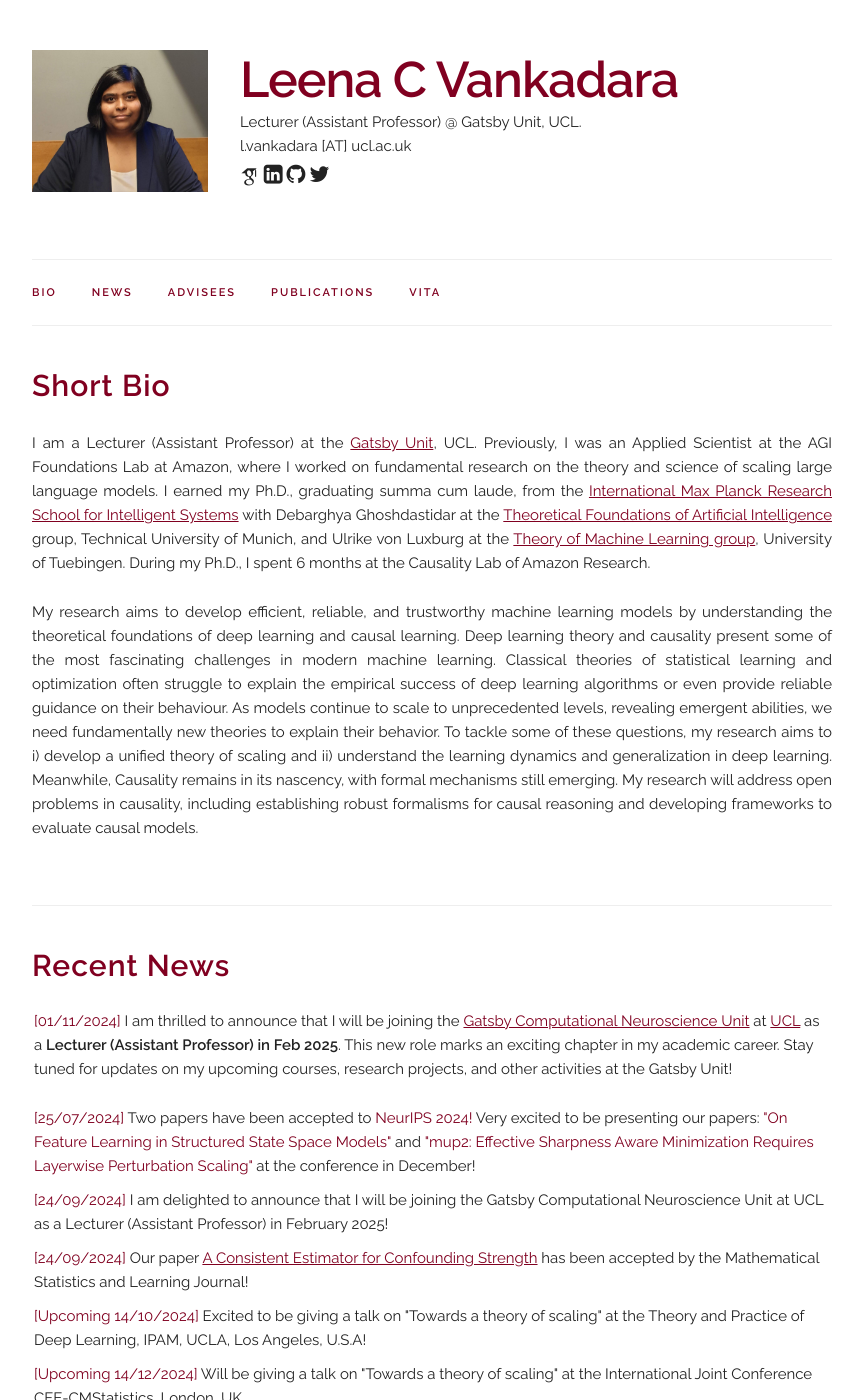
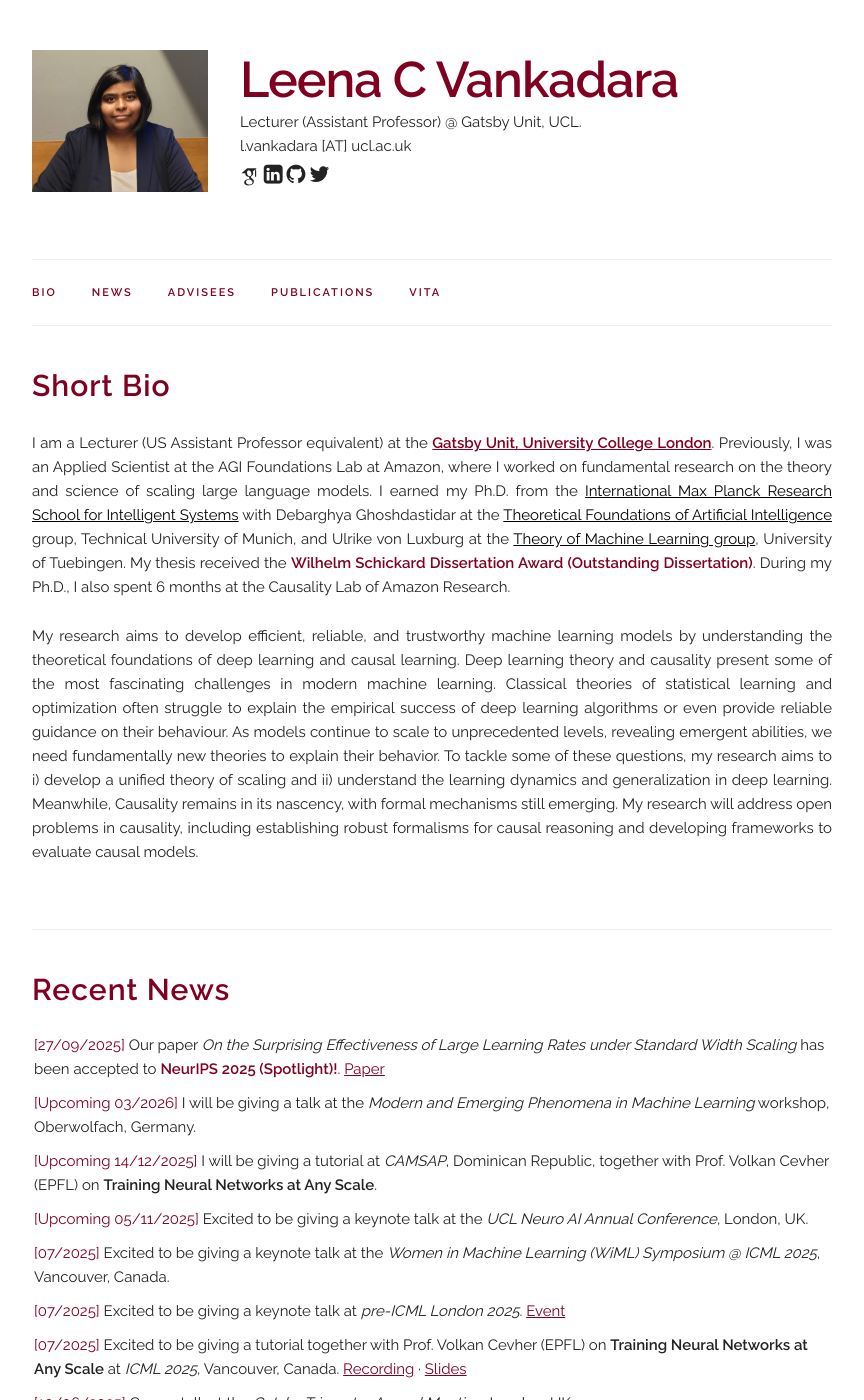
Before and after one commit to leenachennuru/leenacvankadara.com, a Jekyll site: the page built from index.html, in a window 1280 px wide and 1400 px high. Shown: the whole window, without its empty margins (208-1072 px from the left). Built offline with Jekyll 4.4.1, drawn with Linux system fonts in a browser that asks for light colours; some web fonts are replaced; some of the changed text lies outside the part shown.

Commit message:
updates 2025

```diff
--- a/index.html
+++ b/index.html
@@ -22,12 +22,12 @@
     <!-- My broad interests lie in understanding the limits of learning by trying to answer questions such as when is learning possible and when is it not? Such questions are particularly interesting when posed in constrained settings, for instance, constraints on computational complexity or adversarial robustness. Understanding such fundamental limits foster the design of provably efficient and reliable Machine learning methods. -->
 
     <p style="text-align: justify;">
-      I am a Lecturer (Assistant Professor) at the <a style="color: #800020;" href="https://www.ucl.ac.uk/gatsby/people" target="_blank">Gatsby Unit</a>, UCL. Previously, I was an Applied Scientist at the AGI Foundations Lab at Amazon, where I worked on fundamental research on the theory and science of scaling large language models.
-      I earned my Ph.D., graduating summa cum laude, from the
-      <a style="color: #800020;" href="https://imprs.is.mpg.de/" target="_blank">International Max Planck Research School for Intelligent Systems</a> with Debarghya Ghoshdastidar at the
-      <a style="color: #800020;" href="https://www.cs.cit.tum.de/tfai/home/" target="_blank">Theoretical Foundations of Artificial Intelligence</a> group, Technical University of Munich,
+      I am a Lecturer (US Assistant Professor equivalent) at the <a style="color: #800020;" href="https://www.ucl.ac.uk/gatsby/people" target="_blank"><b>Gatsby Unit, University College London</b></a>. Previously, I was an Applied Scientist at the AGI Foundations Lab at Amazon, where I worked on fundamental research on the theory and science of scaling large language models.
+      I earned my Ph.D. from the
+      <a style="color: #000000;" href="https://imprs.is.mpg.de/" target="_blank">International Max Planck Research School for Intelligent Systems</a> with Debarghya Ghoshdastidar at the
+      <a style="color: #000000;" href="https://www.cs.cit.tum.de/tfai/home/" target="_blank">Theoretical Foundations of Artificial Intelligence</a> group, Technical University of Munich,
       and Ulrike von Luxburg at the
-      <a style="color: #800020;" href="http://www.tml.cs.uni-tuebingen.de/team/index.php" target="_blank">Theory of Machine Learning group</a>, University of Tuebingen. During my Ph.D., I spent 6 months at the Causality Lab of Amazon Research.
+      <a style="color: #000000;" href="http://www.tml.cs.uni-tuebingen.de/team/index.php" target="_blank">Theory of Machine Learning group</a>, University of Tuebingen. My thesis received the <b style="color: #800020;">Wilhelm Schickard Dissertation Award (Outstanding Dissertation)</b>. During my Ph.D., I also spent 6 months at the Causality Lab of Amazon Research.
     </p>
 
 
@@ -54,6 +54,39 @@
   <h4 style="color: #800020; font-weight: bold; margin-top: 0;">Recent News</h4>
   <!-- <p> Scroll for older news </p> -->
   <UL style="list-style-type: none; padding: 2px; overflow-y: hidden; height:auto;">
+
+
+    <li> <span style="color: #800020;">[27/09/2025]</span>
+      Our paper <i>On the Surprising Effectiveness of Large Learning Rates under Standard Width Scaling</i> has been accepted to <b style="color: #800020;">NeurIPS 2025 (Spotlight)!</b>. <a style="color: #800020;" href="https://arxiv.org/abs/2505.22491" target="_blank">Paper</a></li>
+
+
+
+    <li> <span style="color: #800020;">[Upcoming 03/2026]</span>
+      I will be giving a talk at the <i>Modern and Emerging Phenomena in Machine Learning</i> workshop, Oberwolfach, Germany.</li>
+
+
+      <li> <span style="color: #800020;">[Upcoming 14/12/2025]</span>
+      I will be giving a tutorial at <i>CAMSAP</i>, Dominican Republic, together with Prof. Volkan Cevher (EPFL) on <b>Training Neural Networks at Any Scale</b>.</li>
+
+
+      <li> <span style="color: #800020;">[Upcoming 05/11/2025]</span>
+      Excited to be giving a keynote talk at the <i>UCL Neuro AI Annual Conference</i>, London, UK.</li>
+
+
+      <li> <span style="color: #800020;">[07/2025]</span>
+      Excited to be giving a keynote talk at the <i>Women in Machine Learning (WiML) Symposium @ ICML 2025</i>, Vancouver, Canada.</li>
+
+
+      <li> <span style="color: #800020;">[07/2025]</span>
+      Excited to be giving a keynote talk at <i>pre-ICML London 2025</i>. <a style="color: #800020;" href="https://sites.google.com/view/pre-icml-london-2025" target="_blank">Event</a></li>
+
+
+      <li> <span style="color: #800020;">[07/2025]</span>
+      Excited to be giving a tutorial together with Prof. Volkan Cevher (EPFL) on <b>Training Neural Networks at Any Scale</b> at <i>ICML 2025</i>, Vancouver, Canada. <a style="color: #800020;" href="https://icml.cc/virtual/2025/40012" target="_blank">Recording</a> · <a style="color: #800020;" href="https://drive.google.com/drive/folders/1uecsX2M4Am1fqBaL2uB9hNsjFNO7Wtln?usp=drive_link" target="_blank">Slides</a></li>
+
+
+      <li> <span style="color: #800020;">[10/06/2025]</span>
+      Gave a talk at the <i>Gatsby Tri‑centre Annual Meeting</i>, London, UK.</li>
 
     <li> <span style="color: #800020;">[01/11/2024]</span>
       I am thrilled to announce that I will be joining the <a style="color: #800020;" href="https://www.ucl.ac.uk/gatsby/people" target="_blank">Gatsby Computational Neuroscience Unit</a> at <a style="color: #800020;" href="https://www.ucl.ac.uk/">UCL</a> as a <b>Lecturer (Assistant Professor) in Feb 2025</b>. This new role marks an exciting chapter in my academic career. Stay tuned for updates on my upcoming courses, research projects, and other activities at the Gatsby Unit!</p>
@@ -176,8 +209,10 @@
 
     <h6 style="color: #800020; font-weight: bold; margin-top: 0;">Current</h6>
     <ul>
+        <li><strong>Luke Hayward</strong>, University of Oxford</li>
         <li><strong>Anish Dhir</strong>, Imperial College, London</li>
         <li><strong>Leello Tadesse Dadi </strong>, École Polytechnique Fédérale de Lausanne (EPFL)</li>
+        <li><strong>Zhenyu Zhu</strong>, École Polytechnique Fédérale de Lausanne (EPFL)</li>
         <li><strong>Moritz Haas</strong>, University of Tuebingen</li>
         <li><strong>Vaclav Voracek</strong>, University of Tuebingen</li>
         <li><strong>Valentyn Boreiko </strong>, University of Tuebingen</li>
```
Also changed, not shown: _data/publications.yaml (+10 -4 lines), 10 other files.
